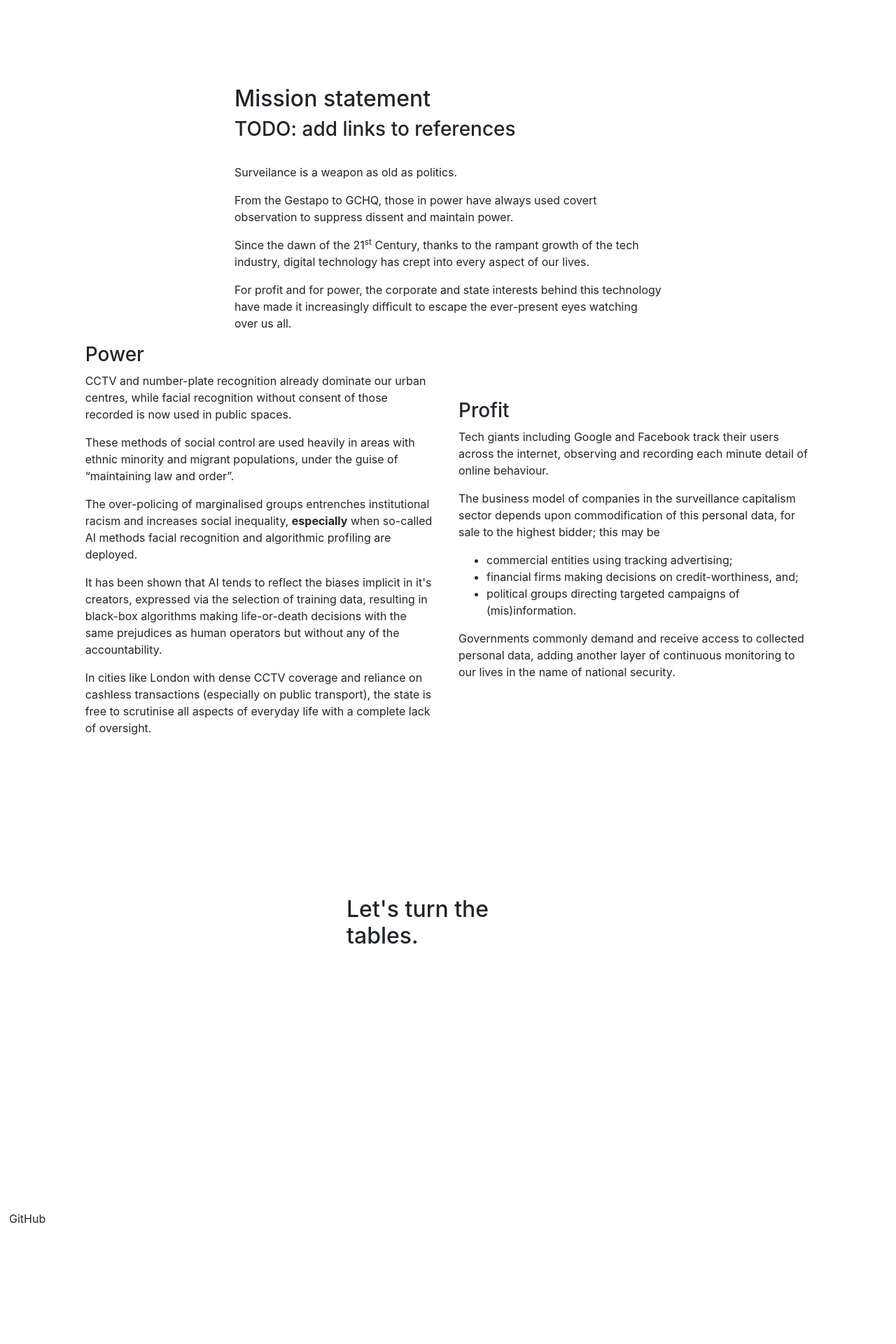
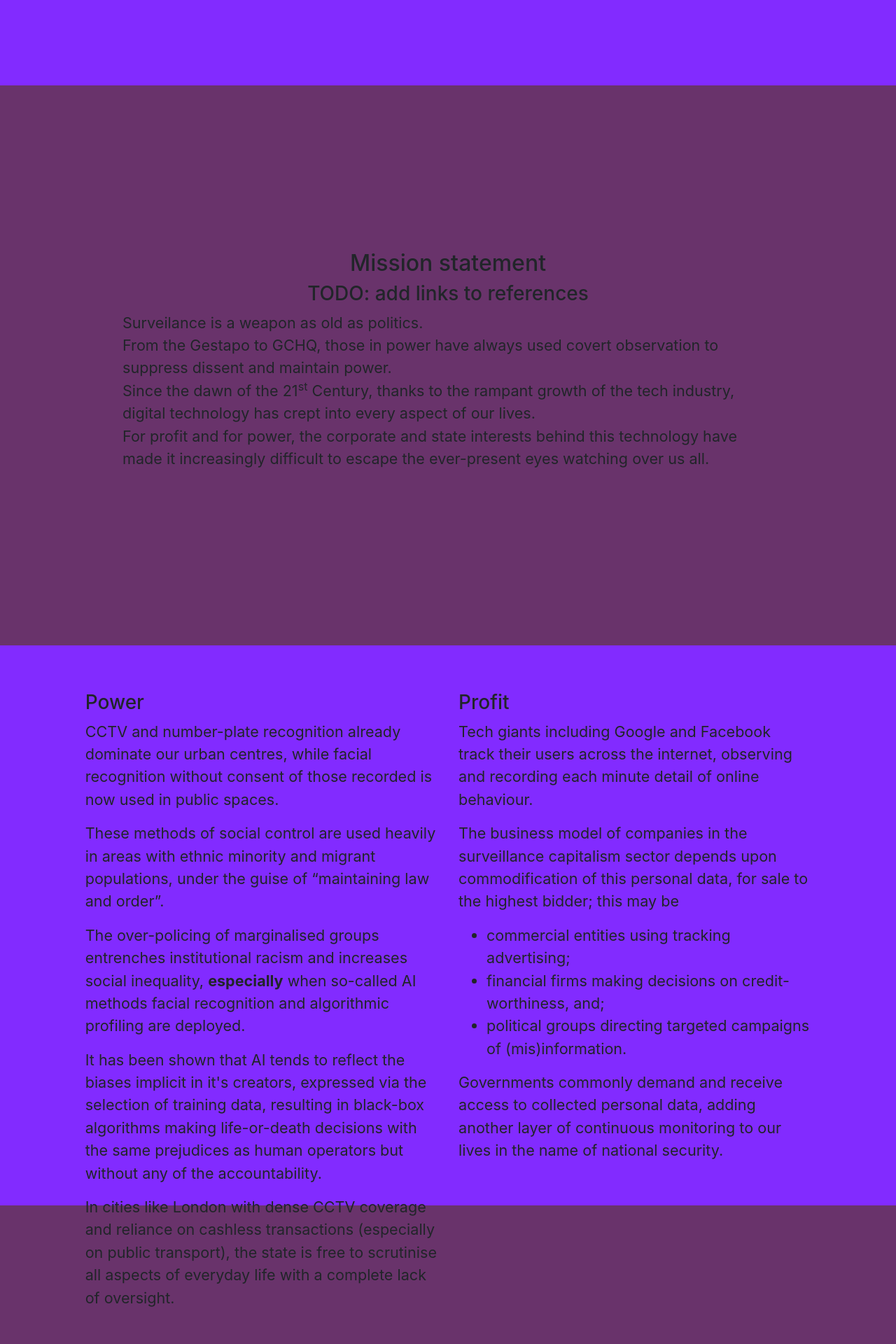
Before and after one commit to i-witness/heroku-server, an Angular app: page /home in a window 1280 px wide. Shown: the part 720-2640 px from the top of the page at 70% size. Before the commit the page ends 2480 px from the top, so only its background shows below. Built offline with nearby package versions, Linux system fonts and the light colour scheme.

Commit message:
continue implementing overall layout with basic styling

```diff
--- a/src/app/app.component.css
+++ b/src/app/app.component.css
@@ -0,0 +1,9 @@
+header {
+  background-color: #ffa2bc;
+}
+
+footer {
+  background-color: #ce3d66;
+  text-align: center;
+  height: 35vh;
+}
--- a/src/app/app.component.html
+++ b/src/app/app.component.html
@@ -8,7 +8,9 @@
     </li>
   </ul>
 </header>
+
 <router-outlet></router-outlet>
+
 <footer>
   <a href="https://github.com/i-witness/heroku-server" class="btn btn-github">
     GitHub
--- a/src/app/data/data.component.html
+++ b/src/app/data/data.component.html
@@ -2,7 +2,22 @@
   <div class="row">
     <div class="col">
       <h4>Data</h4>
-      <p>View data collected so far by the project.</p>
+
+      <h3>TODO</h3>
+      <p>
+        This component displays data collected by the project;
+        <br />
+        that is, where & when is the iOS shortcut being used).
+      </p>
+      <p>Start with:</p>
+      <ol>
+        <li>list all registered users;</li>
+        <li>list activity of each user (usages), and;</li>
+        <li>convert to intarctive map overlaid with usages.</li>
+      </ol>
+
+      <br />
+
       <strong>Under contruction, check back soon!</strong>
     </div>
   </div>
--- a/src/app/home/home.component.css
+++ b/src/app/home/home.component.css
@@ -0,0 +1,11 @@
+div.row-odd {
+  background-color: #822bff;
+}
+
+div.row-even {
+  background-color: #69336b;
+}
+
+div.pad-top {
+  padding-top: 65px;
+}
--- a/src/app/home/home.component.html
+++ b/src/app/home/home.component.html
@@ -1,5 +1,5 @@
 <div class="container-fluid">
-  <div class="row justify-content-center align-items-center">
+  <div class="row justify-content-center align-items-center row-odd">
     <div class="col-6">
       <h1>The iWitness Project</h1>
 
@@ -12,31 +12,30 @@
     </div>
   </div>
 
-  <div class="row justify-content-center align-items-center">
-    <div class="col-6">
-      <h2>Mission statement</h2>
-      <h3>TODO: add links to references</h3>
-      <br />
-      <p>Surveilance is a weapon as old as politics.</p>
+  <div class="row justify-content-center align-items-center row-even">
+    <div class="col-9">
+      <div class="text-center">
+        <h2>Mission statement</h2>
+        <h3>TODO: add links to references</h3>
+      </div>
       <p>
+        Surveilance is a weapon as old as politics.
+        <br />
         From the Gestapo to GCHQ, those in power have always used covert
         observation to suppress dissent and maintain power.
-      </p>
-      <p>
+        <br />
         Since the dawn of the 21<sup>st</sup> Century, thanks to the rampant
         growth of the tech industry, digital technology has crept into every
         aspect of our lives.
-      </p>
-      <p>
+        <br />
         For profit and for power, the corporate and state interests behind this
         technology have made it increasingly difficult to escape the
         ever-present eyes watching over us all.
       </p>
     </div>
+  </div>
 
-    <!-- Force next columns to break to new line -->
-    <div class="w-100"></div>
-
+  <div class="row justify-content-center row-odd pad-top">
     <div class="col-5">
       <h3>Power</h3>
       <p>
@@ -96,9 +95,18 @@
     </div>
   </div>
 
-  <div class="row justify-content-center align-items-center">
+  <div class="row justify-content-center align-items-center row-even">
     <div class="col-3">
-      <h2>Let's turn the tables.</h2>
+      <h2>Together, we can turn the tables.</h2>
+      <h3>TODO: link to registration page</h3>
     </div>
   </div>
+
+  <div class="row justify-content-center align-items-center row-odd">
+    <div class="col-3">
+      <h2>TODO: sketch out the remaining content of this page</h2>
+    </div>
+  </div>
+
+  <div class="row justify-content-center align-items-center row-even"></div>
 </div>
--- a/src/styles.css
+++ b/src/styles.css
@@ -1,4 +1,9 @@
-/* You can add global styles to this file, and also import other style files */
+/* You can add global styles to this file, and also import other style files. */
+
 div.row {
+  /* Set every row in bootstrap to fill the screen vertically for a nice layout. */
   height: 100vh;
+
+  /* Increase the font size everywhere for easy reading. */
+  font-size: 135%;
 }
```
